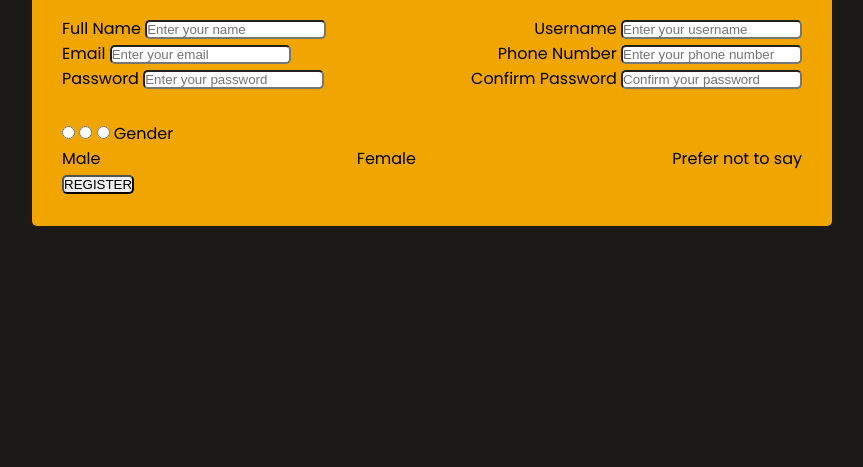
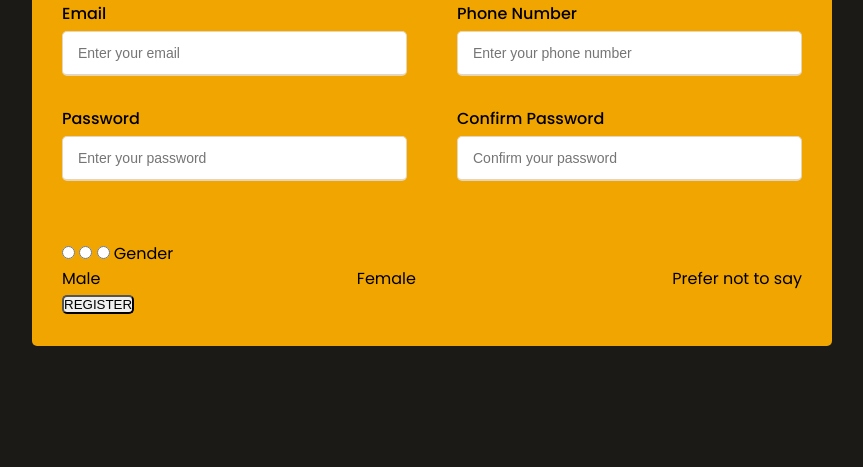
Before and after one commit to Yasral/HTML_CSS-FORMS, a plain HTML site: page index.html in a window 1280 px wide. Shown: the part 333-800 px from the top of the page, without its empty margins (208-1071 px from the left). Drawn offline with Linux system fonts and the light colour scheme.

Commit message:
Styling the input fields and their containers part one

```diff
--- a/style.css
+++ b/style.css
@@ -64,3 +64,33 @@ body{
     width: 35px;
     background-color: #E6D5B8;
 }
+
+/* Styling the input fields and their containers */
+.input-box{
+    width: calc(100% / 2 - 25px);
+    margin-bottom: 30px;
+}
+
+.details{
+    display: block;
+    font-weight: 500;
+    margin-bottom: 5px;
+}
+
+.input-box input{
+    width: 100%;
+    height: 45px;
+    padding-left: 15px;
+    outline: none;
+    border: 1px solid #E6D5B8;
+    border-bottom-width: 2px;
+    font-size: 14px;
+}
+
+.input-box input, .button input{
+    transition: all 0.3 ease;
+}
+
+.input-box input:hover, .input-box input:focus, .input-box:valid{
+    border-color: #1B1A17;
+}
```
